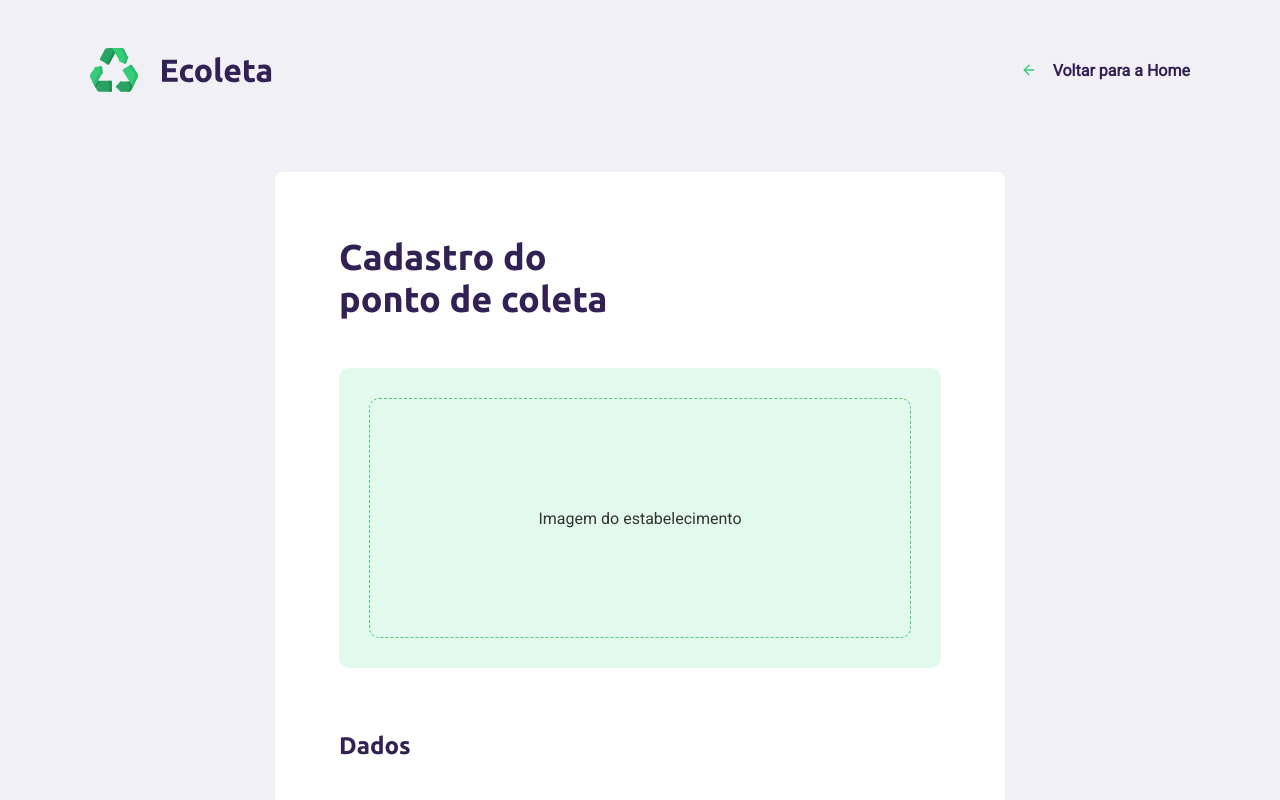
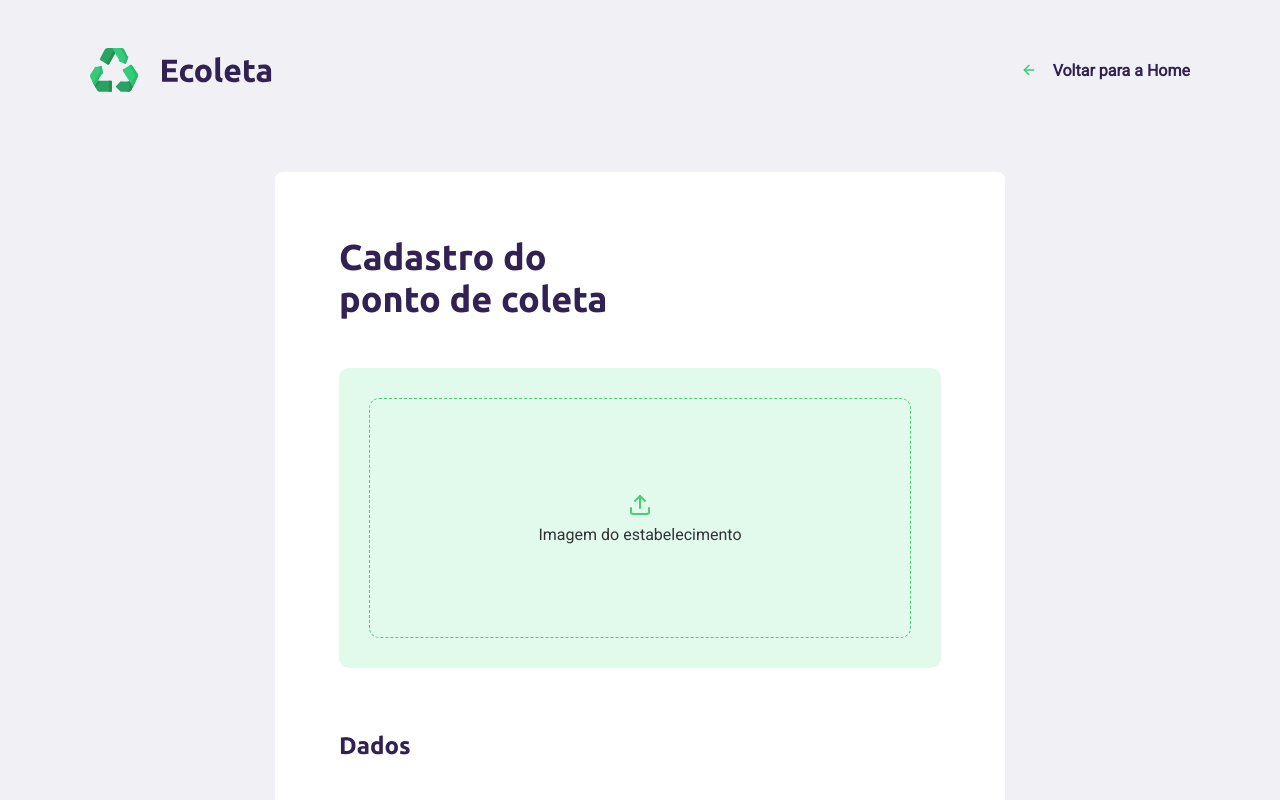
Before and after one commit to RafaelRodriguesFraga/Ecoleta, a React (Create React App) app in the folder web/: page /criar-ponto in a window 1280 px wide. Shown: the top 800 px of the page. Built offline with nearby package versions, Linux system fonts and the light colour scheme; no server answers; the HTML template or start-up script is replaced by a standard one.

Commit message:
Adiciona estado para a imagem selecionada

```diff
--- a/web/src/components/dropzone/index.tsx
+++ b/web/src/components/dropzone/index.tsx
@@ -1,20 +1,40 @@
-import React, {useCallback} from 'react';
-import {useDropzone} from 'react-dropzone';
+import React, { useCallback, useState } from "react";
+import { useDropzone } from "react-dropzone";
 import "./styles.css";
+import { FiUpload } from "react-icons/fi";
 
 const Dropzone = () => {
-    const onDrop = useCallback(acceptedFiles => {
+  const [selectedFileUrl, setSelectedFileUrl] = useState("");
 
-    }, []);
+  const onDrop = useCallback((acceptedFiles) => {
+    const file = acceptedFiles[0]; //vai ser uma imagem só entao pega a primeira posição
 
-    const {getRootProps, getInputProps, isDragActive} = useDropzone({onDrop});
+    const fileUrl = URL.createObjectURL(file);
 
-    return(
-        <div className="dropzone" {... getRootProps()}>
-            <input {...getInputProps()}/>
-            <p>Imagem do estabelecimento</p>
-        </div>
-    )
-}
+    setSelectedFileUrl(fileUrl);
+  }, []);
+
+  const { getRootProps, getInputProps } = useDropzone({
+    onDrop,
+    accept: "image/*",
+  });
+
+  return (
+    <div className="dropzone" {...getRootProps()}>
+      <input {...getInputProps()} accept="image/*" />
+
+      {
+          selectedFileUrl
+          ? <img src={selectedFileUrl} alt="Point thumbnail"/>
+          : (
+            <p>
+                <FiUpload />
+                Imagem do estabelecimento
+            </p>
+            )
+      }
+    </div>
+  );
+};
 
 export default Dropzone;
```
